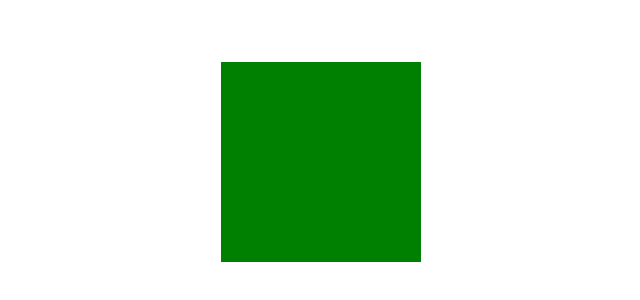
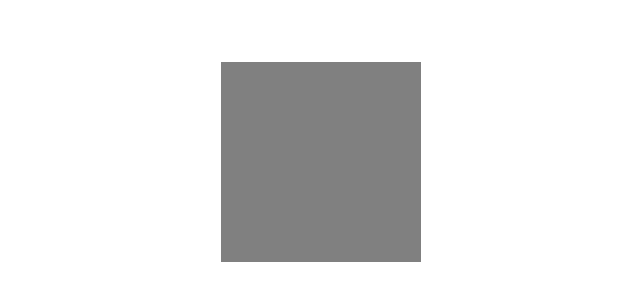
Before and after one commit to yisusworldwide/my-react-apps, a React (Vite) app: page / in a window 1280 px wide. Shown: the part 238-538 px from the top of the page, without its empty margins (319-959 px from the left). Built offline with nearby package versions, Linux system fonts and the light colour scheme.

Commit message:
ColorBox starting in grey and click for random, had to restart service from terminal

```diff
--- a/src/ColorBoxGrid.jsx
+++ b/src/ColorBoxGrid.jsx
@@ -1 +1,7 @@
+import ColorBox from "./ColorBox";
 import "./ColorBoxGrid.css"
+
+export default function ColorBoxGrid (){
+
+
+}
--- a/src/Colorbox.jsx
+++ b/src/Colorbox.jsx
@@ -9,7 +9,7 @@ import "./ColorBox.css";
 
 export default function ColorBox({colors}){
   //we employ "useState" to update the state of our object
-  const [color, setColor] = useState ("green");
+  const [color, setColor] = useState ("grey");
   //write a function using former one "randomChoice" to change colors from the array
   const changeColor = () => {
     const idx = Math.floor(Math.random() * colors.length);
```
Also changed, not shown: src/Colorbox.css (line endings or trailing spaces).
